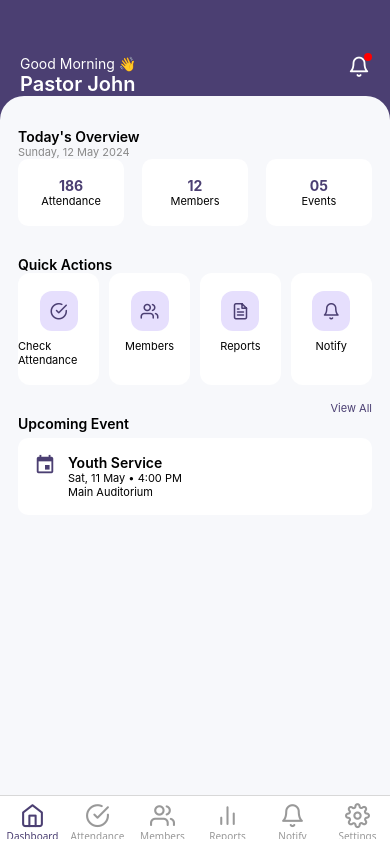
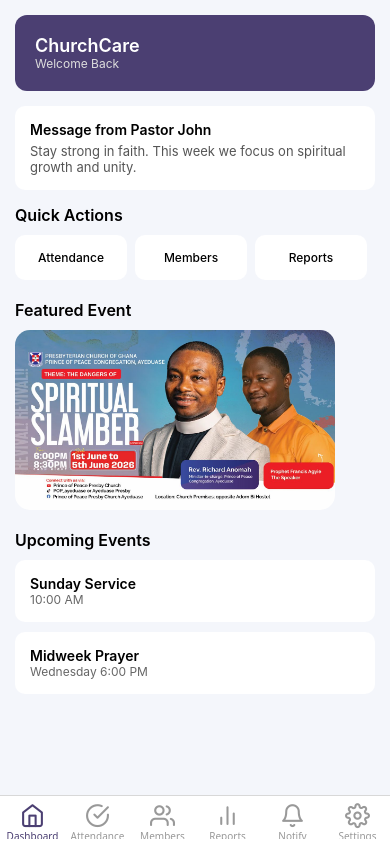
Before and after one commit to akowuahyeb-del/churchCareFinal, a React Native app: screen /Dashboard in a window 390 px wide. Built offline with nearby package versions, Linux system fonts and the light colour scheme.

Commit message:
Added flyer carousel without removing existing HomeScreen features

```diff
--- a/screens/HomeScreen.js
+++ b/screens/HomeScreen.js
@@ -3,203 +3,189 @@ import {
   View,
   Text,
   StyleSheet,
+  TouchableOpacity,
   ScrollView,
-  SafeAreaView,
-  TouchableOpacity
+  Image
 } from "react-native";
 
-import { Feather, MaterialIcons } from "@expo/vector-icons";
+export default function HomeScreen() {
 
-export default function HomeScreen({ navigation }) {
+  /* ✅ YOUR FLYERS */
+  const flyers = [
+    {
+      id: "1",
+      image: require("../assets/flyer1.jpg")
+    }
+  ];
 
   return (
-    <SafeAreaView style={styles.safeArea}>
+    <ScrollView style={styles.container}>
 
-      <ScrollView contentContainerStyle={styles.scrollContent}>
-
-        {/* HEADER */}
+      {/* ✅ HEADER (UNCHANGED CONCEPT) */}
       <View style={styles.header}>
-          <View>
-            <Text style={styles.greeting}>Good Morning 👋</Text>
-            <Text style={styles.name}>Pastor John</Text>
+        <Text style={styles.headerTitle}>ChurchCare</Text>
+        <Text style={styles.headerSub}>Welcome Back</Text>
       </View>
 
-          {/* Notification */}
-          <View style={styles.bellContainer}>
-            <Feather name="bell" size={22} color="#fff" />
-            <View style={styles.notificationDot} />
-          </View>
+      {/* ✅ ✅ ✅ PASTOR MESSAGE (RESTORED) */}
+      <View style={styles.messageCard}>
+        <Text style={styles.messageTitle}>Message from Pastor John</Text>
+        <Text style={styles.messageText}>
+          Stay strong in faith. This week we focus on spiritual growth and unity.
+        </Text>
       </View>
 
-        {/* CONTENT */}
-        <View style={styles.content}>
+      {/* ✅ ✅ ✅ QUICK ACTIONS (RESTORED) */}
+      <Text style={styles.sectionTitle}>Quick Actions</Text>
 
-          <Text style={styles.sectionTitle}>Today's Overview</Text>
-          <Text style={styles.subDate}>Sunday, 12 May 2024</Text>
+      <View style={styles.quickRow}>
+        <TouchableOpacity style={styles.quickBtn}>
+          <Text style={styles.quickText}>Attendance</Text>
+        </TouchableOpacity>
 
-          <View style={styles.statsRow}>
-            <StatCard value="186" label="Attendance" />
-            <StatCard value="12" label="Members" />
-            <StatCard value="05" label="Events" />
+        <TouchableOpacity style={styles.quickBtn}>
+          <Text style={styles.quickText}>Members</Text>
+        </TouchableOpacity>
+
+        <TouchableOpacity style={styles.quickBtn}>
+          <Text style={styles.quickText}>Reports</Text>
+        </TouchableOpacity>
       </View>
 
-          {/* ACTIONS */}
-          <Text style={styles.sectionTitle}>Quick Actions</Text>
+      {/* ✅ ✅ ✅ ✅ CAROUSEL (ONLY ADDITION HERE) */}
+      <View style={styles.carouselContainer}>
 
-          <View style={styles.actionRow}>
+        <Text style={styles.sectionTitle}>Featured Event</Text>
 
-            <ActionCard
-              icon="check-circle"
-              label="Check Attendance"
-              onPress={() => navigation.navigate("Attendance")}
-            />
-
-            <ActionCard icon="users" label="Members" />
-            <ActionCard icon="file-text" label="Reports" />
-            <ActionCard icon="bell" label="Notify" />
+        <ScrollView horizontal showsHorizontalScrollIndicator={false}>
+          {flyers.map((item) => (
+            <View key={item.id} style={styles.carouselCard}>
+              <Image source={item.image} style={styles.carouselImage} />
+            </View>
+          ))}
+        </ScrollView>
 
       </View>
 
-          {/* EVENT */}
-          <View style={styles.eventHeader}>
-            <Text style={styles.sectionTitle}>Upcoming Event</Text>
-            <Text style={styles.viewAll}>View All</Text>
+      {/* ✅ ✅ ✅ UPCOMING EVENTS (UNCHANGED) */}
+      <Text style={styles.sectionTitle}>Upcoming Events</Text>
+
+      <View style={styles.eventCard}>
+        <Text style={styles.eventTitle}>Sunday Service</Text>
+        <Text style={styles.eventSub}>10:00 AM</Text>
       </View>
 
       <View style={styles.eventCard}>
-            <MaterialIcons name="event" size={22} color="#4B3F72" />
-
-            <View style={{ marginLeft: 12 }}>
-              <Text style={styles.eventTitle}>Youth Service</Text>
-              <Text style={styles.eventDetails}>
-                Sat, 11 May • 4:00 PM
-              </Text>
-              <Text style={styles.eventDetails}>
-                Main Auditorium
-              </Text>
-            </View>
-          </View>
-
+        <Text style={styles.eventTitle}>Midweek Prayer</Text>
+        <Text style={styles.eventSub}>Wednesday 6:00 PM</Text>
       </View>
 
     </ScrollView>
-    </SafeAreaView>
   );
 }
 
-/* COMPONENTS */
-
-const StatCard = ({ value, label }) => (
-  <View style={styles.statCard}>
-    <Text style={styles.statValue}>{value}</Text>
-    <Text style={styles.statLabel}>{label}</Text>
-  </View>
-);
-
-const ActionCard = ({ icon, label, onPress }) => (
-  <TouchableOpacity style={styles.actionCard} onPress={onPress}>
-    <View style={styles.iconBox}>
-      <Feather name={icon} size={18} color="#4B3F72" />
-    </View>
-    <Text style={styles.actionText}>{label}</Text>
-  </TouchableOpacity>
-);
-
-/* STYLES */
-
+/* ✅ STYLES */
 const styles = StyleSheet.create({
 
-  safeArea: { flex: 1, backgroundColor: "#4B3F72" },
-  scrollContent: { flexGrow: 1 },
+  container: {
+    flex: 1,
+    backgroundColor: "#f4f6fb",
+    padding: 15
+  },
 
   header: {
+    backgroundColor: "#4B3F72",
+    padding: 20,
+    borderRadius: 12,
+    marginBottom: 15
+  },
+
+  headerTitle: {
+    color: "#fff",
+    fontSize: 18,
+    fontWeight: "600"
+  },
+
+  headerSub: {
+    color: "#ddd",
+    fontSize: 12
+  },
+
+  /* ✅ MESSAGE CARD */
+  messageCard: {
+    backgroundColor: "#fff",
+    padding: 15,
+    borderRadius: 10,
+    marginBottom: 15
+  },
+
+  messageTitle: {
+    fontWeight: "600",
+    marginBottom: 5
+  },
+
+  messageText: {
+    fontSize: 13,
+    color: "#555"
+  },
+
+  sectionTitle: {
+    fontSize: 16,
+    fontWeight: "600",
+    marginBottom: 10
+  },
+
+  /* ✅ QUICK ACTIONS */
+  quickRow: {
     flexDirection: "row",
     justifyContent: "space-between",
-    paddingTop: 55,
-    paddingHorizontal: 20
+    marginBottom: 20
   },
 
-  greeting: { color: "#fff", fontSize: 14 },
-  name: { color: "#fff", fontSize: 20, fontWeight: "600" },
-
-  bellContainer: { position: "relative" },
-  notificationDot: {
-    position: "absolute",
-    top: -2,
-    right: -2,
-    width: 8,
-    height: 8,
-    backgroundColor: "red",
-    borderRadius: 4
-  },
-
-  content: {
+  quickBtn: {
+    backgroundColor: "#fff",
     flex: 1,
-    backgroundColor: "#f7f8fb",
-    borderTopLeftRadius: 24,
-    borderTopRightRadius: 24,
-    padding: 18
-  },
-
-  sectionTitle: { fontWeight: "600", marginTop: 14 },
-  subDate: { fontSize: 11, color: "#888" },
-
-  statsRow: {
-    flexDirection: "row",
-    justifyContent: "space-between",
-    marginBottom: 16
-  },
-
-  statCard: {
-    backgroundColor: "#fff",
-    width: "30%",
-    paddingVertical: 18,
+    padding: 15,
     borderRadius: 10,
+    marginRight: 8,
     alignItems: "center"
   },
 
-  statValue: { fontWeight: "700", color: "#4B3F72" },
-  statLabel: { fontSize: 11 },
-
-  actionRow: {
-    flexDirection: "row",
-    justifyContent: "space-between",
-    marginBottom: 16
+  quickText: {
+    fontSize: 12,
+    fontWeight: "500"
   },
 
-  actionCard: {
-    backgroundColor: "#fff",
-    width: "23%",
-    paddingVertical: 18,
-    borderRadius: 12,
-    alignItems: "center"
+  /* ✅ ✅ CAROUSEL */
+  carouselContainer: {
+    marginBottom: 20
   },
 
-  iconBox: {
-    backgroundColor: "#E6DFFD",
-    padding: 10,
-    borderRadius: 12,
-    marginBottom: 8
+  carouselCard: {
+    marginRight: 12
   },
 
-  actionText: { fontSize: 11 },
-
-  eventHeader: {
-    flexDirection: "row",
-    justifyContent: "space-between"
+  carouselImage: {
+    width: 320,
+    height: 180,
+    borderRadius: 15
   },
 
-  viewAll: { fontSize: 11, color: "#4B3F72" },
-
+  /* ✅ EVENTS */
   eventCard: {
-    flexDirection: "row",
     backgroundColor: "#fff",
-    padding: 16,
+    padding: 15,
     borderRadius: 10,
-    marginTop: 6
+    marginBottom: 10
   },
 
-  eventTitle: { fontWeight: "600" },
-  eventDetails: { fontSize: 11 }
+  eventTitle: {
+    fontWeight: "600"
+  },
+
+  eventSub: {
+    fontSize: 12,
+    color: "#666"
+  }
 
 });
```
Also changed, not shown: assets/flyer1 copy.jpg (renamed from assets/im1.jpeg), assets/flyer1.jpg (added). Lines whose indentation alone changed are shown as unchanged.
